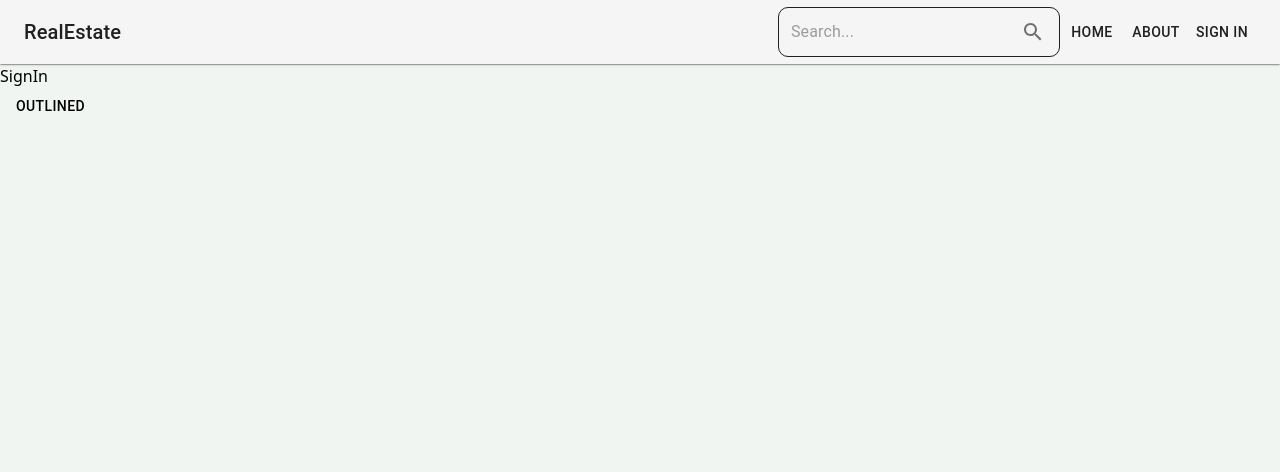
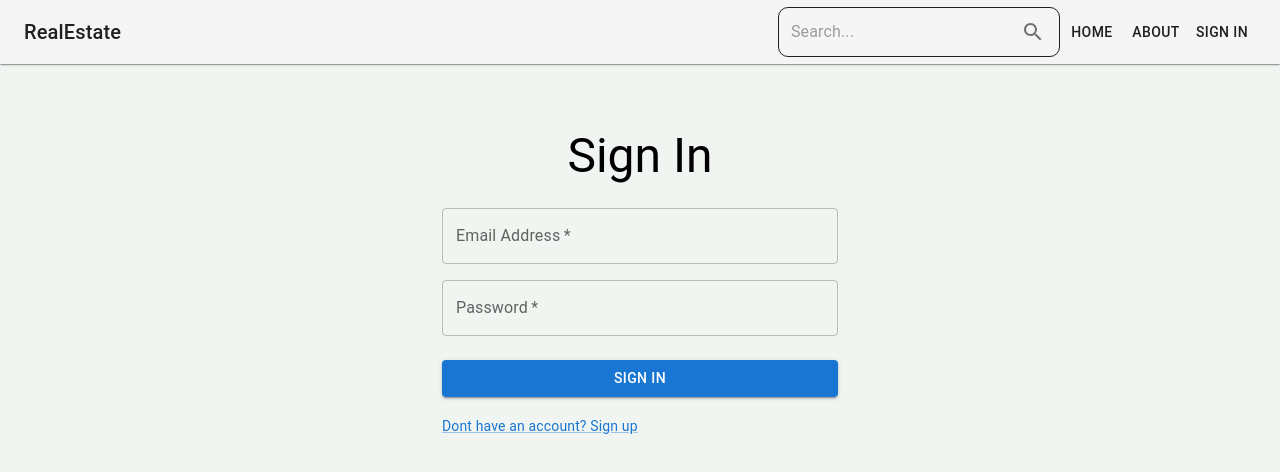
Before and after one commit to PasanMadhuranga/Real-Estate-Marketplace, a React (Vite) app in the folder client/: page /sign-in in a window 1280 px wide. Shown: the top 472 px of the page. Built offline with nearby package versions, Linux system fonts and the light colour scheme.

Commit message:
complete sign in page functionality

```diff
--- a/client/src/pages/SignIn.jsx
+++ b/client/src/pages/SignIn.jsx
@@ -1,11 +1,108 @@
-import React from "react";
+import { useState } from "react";
 import Button from "@mui/material/Button";
+import TextField from "@mui/material/TextField";
+import Link from "@mui/material/Link";
+import Grid from "@mui/material/Grid";
+import Box from "@mui/material/Box";
+import Typography from "@mui/material/Typography";
+import Container from "@mui/material/Container";
+import Alert from '@mui/material/Alert';
+import { useNavigate } from "react-router-dom";
+import axios from "axios";
 
 export default function SignIn() {
+
+  const [error, setError] = useState(null);
+  const [loading, setLoading] = useState(false);
+  const navigate = useNavigate();
+
+  const handleSubmit = async (event) => {
+    event.preventDefault();
+    setLoading(true);
+    // FormData is a built-in JavaScript object that easily captures the data from the form fields.
+    // event.currentTarget refers to the form element, and new FormData(event.currentTarget) captures all the form data in a structured way.
+    const data = new FormData(event.currentTarget);
+    const body = {
+      username: data.get("username"),
+      email: data.get("email"),
+      password: data.get("password"),
+    };
+
+    try {
+      await axios.post("/api/auth/signin", body, {
+        headers: {
+          "Content-Type": "application/json",
+        },
+      });
+      setLoading(false);
+      setError(null);
+      navigate("/");
+    } catch (error) {
+      setLoading(false);
+      setError(error.response.data.message);
+    }
+    // "/api/users": The URL to which the request is sent. This is typically an endpoint on your server that handles user registration.
+    // method: "POST": Specifies that this is a POST request, meaning data will be sent to the server.
+    // headers: {"Content-Type": "application/json"}: Sets the Content-Type header to application/json, indicating that the request body contains JSON data.
+    // body: JSON.stringify(body): Converts the body object (which contains the form data) to a JSON string to be sent as the request body.
+  };
+
   return (
-    <div className="ms-4">
-      <h1>SignIn</h1>
-      <Button variant="filled">Outlined</Button>
-    </div>
+    <Container component="main" maxWidth="xs">
+      <Box
+        sx={{
+          marginTop: 8,
+          display: "flex",
+          flexDirection: "column",
+          alignItems: "center",
+        }}
+      >
+        <Typography component="h1" variant="h3">
+          Sign In
+        </Typography>
+        <Box component="form" onSubmit={handleSubmit} sx={{ mt: 3 }}>
+          <Grid container spacing={2}>
+
+            <Grid item xs={12}>
+              <TextField
+                required
+                fullWidth
+                id="email"
+                label="Email Address"
+                name="email"
+                // autoComplete="email"
+                variant="outlined"
+              />
+            </Grid>
+            <Grid item xs={12}>
+              <TextField
+                required
+                fullWidth
+                name="password"
+                label="Password"
+                type="password"
+                id="password"
+                // autoComplete="new-password"
+                variant="outlined"
+              />
+            </Grid>
+          </Grid>
+          <Button
+            type="submit"
+            fullWidth
+            variant="contained"
+            sx={{ mt: 3, mb: 2 }}
+            disabled={loading}
+          >
+            {loading ? "Loading..." : "Sign In"}
+          </Button>
+
+          <Link href="/sign-up" variant="body2">
+            Dont have an account? Sign up
+          </Link>
+        </Box>
+        {error && <Alert sx={{mt: 2}} severity="error">{error}</Alert>}
+      </Box>
+    </Container>
   );
 }
```
